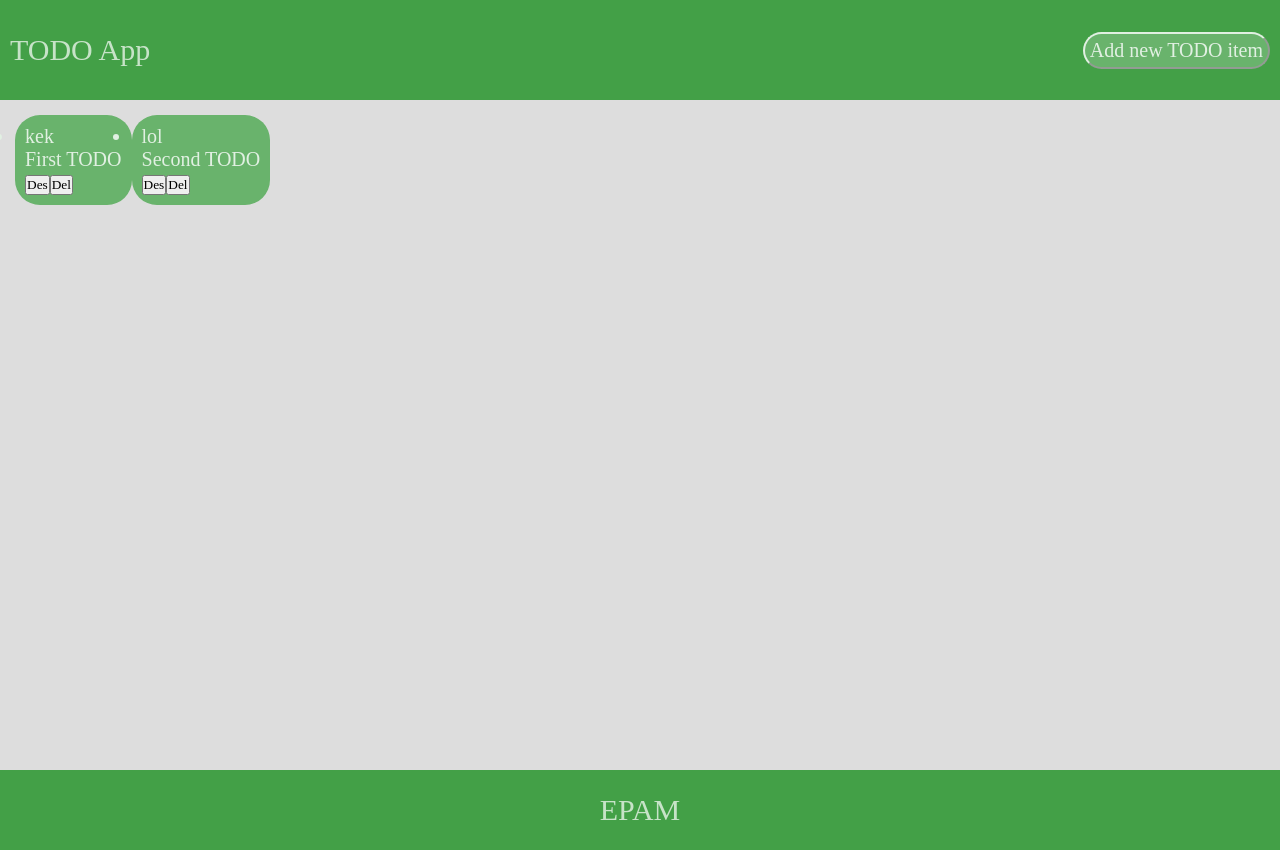
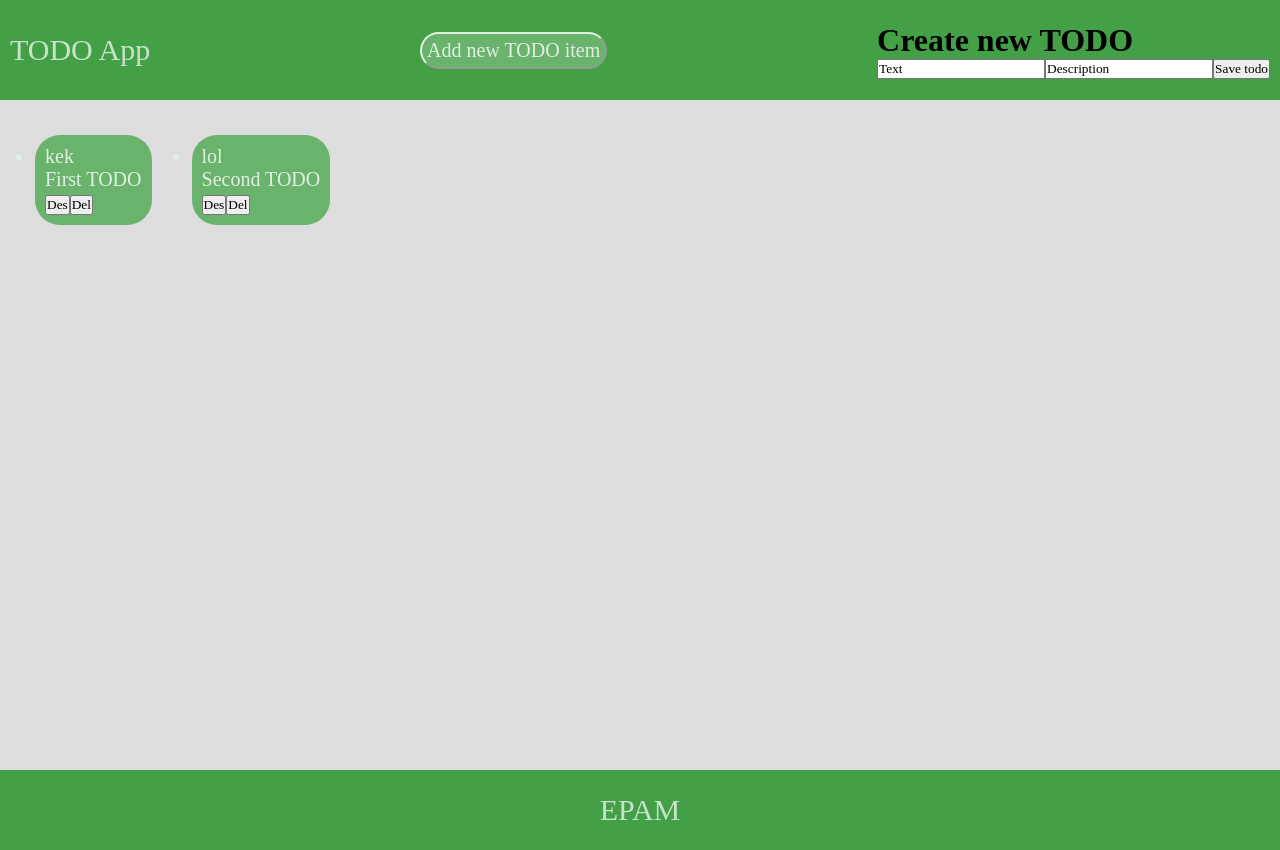
Before and after one commit to wydra76yan/WebInterface, a React app: page / in a window 1280 px wide. Both pictures are taken after a click on the button "Add new TODO item". Built offline with nearby package versions, Linux system fonts and the light colour scheme; the HTML template or start-up script is replaced by a standard one.

Commit message:
Tried to add Pop-up

```diff
--- a/src/component-css/content.css
+++ b/src/component-css/content.css
@@ -8,6 +8,7 @@
 }
 
 .todo{
+  margin:20px;
   padding:10px;
   border-radius: 25px;
   color: #E1F0E2;
--- a/src/component/header.jsx
+++ b/src/component/header.jsx
@@ -1,23 +1,44 @@
 import React from 'react'
 import '../component-css/header.css';
 
-// const AddTodo = ({}) => {
-//
-//   let input;
-//
-//   return(
-//     <div>
-//
-//     </div>
-//   );
-// }
+class Popup extends React.Component {
+  render() {
+    return (
+      <div className='popup'>
+        <div className='popup_inner'>
+          <h1>Create new TODO</h1>
+        <input type='input' value='Text'></input>
+        <input type='input' value='Description'></input>
+        <button onClick={this.props.saveTodo}>Save todo</button>
+        </div>
+      </div>
+    );
+  }
+}
+
 
 export default class Header extends React.Component {
+  constructor() {
+    super();
+    this.state = {
+      showPopup: false
+    };
+  }
+  togglePopup() {
+    this.setState({
+      showPopup: !this.state.showPopup
+    });
+  }
   render() {
     return(
       <header class="header">
         <p class="title"> TODO App </p>
-        <button class="addNew"> Add new TODO item </button>
+        <button class="addNew" onClick={this.togglePopup.bind(this)}> Add new TODO item </button>
+          {this.state.showPopup
+            ?
+            <Popup saveTodo={this.togglePopup.bind(this)}/>
+            : null
+          }
       </header>
 
     );
```
Also changed, not shown: 2 other files (tests, documents, lock files or other folders).
